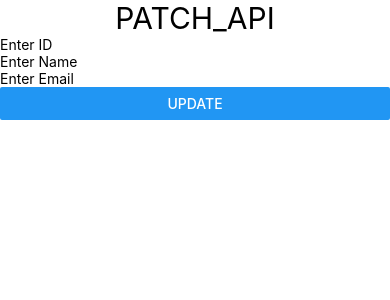
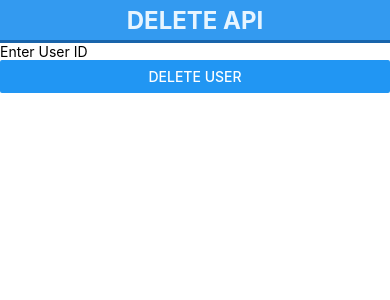
Before and after one commit to YaseenAminM/Learning_React_Native, a React Native app: screen / in a window 390 px wide. Shown: the top 300 px of the page. Built offline with nearby package versions, Linux system fonts and the light colour scheme.

Commit message:
How to delete data using DELETE API Method with Axios

```diff
--- a/App.jsx
+++ b/App.jsx
@@ -34,9 +34,10 @@ import GET_API from './src/components/GET_API';
 import Post_API from './src/components/Post_API';
 import PUT_API from './src/components/PUT_API';
 import PATCH_API from './src/components/PATCH_API';
+import DELETE_API from './src/components/DELETE_API';
 
 export default function App() {
-  return <View style={styles.appContainer}>{<PATCH_API />}</View>;
+  return <View style={styles.appContainer}>{<DELETE_API />}</View>;
 }
 
 const styles = StyleSheet.create({
--- /dev/null
+++ b/src/components/DELETE_API.jsx
@@ -0,0 +1,47 @@
+import { View, Text, TextInput, Button, Alert } from 'react-native';
+import React, { useState } from 'react';
+import axios from 'axios';
+
+export default function DELETE_API() {
+  const [userId, setUserId] = useState('');
+
+  async function handleDelete() {
+    if (!userId.trim()) {
+      Alert.alert('Error', 'Please enter a user ID to delete.');
+      return;
+    }
+
+    try {
+      await axios.delete(`http://192.168.0.107:3000/users/${userId}`);
+      Alert.alert('Success', `User with ID ${userId} has been deleted.`);
+      console.log(`Deleted user with id: ${userId}`);
+    } catch (error) {
+      Alert.alert('Error', error.message);
+      console.error('Delete failed:', error);
+    }
+
+    setUserId('');
+  }
+
+  return (
+    <View>
+      <Text
+        style={{
+          fontWeight: 'bold',
+          textAlign: 'center',
+          fontSize: 24,
+          padding: 5.5,
+          color: '#e7f5ff',
+          backgroundColor: '#339af0',
+          borderColor: '#1864ab',
+          borderBottomWidth: 3.5,
+        }}>
+        DELETE API
+      </Text>
+
+      <TextInput placeholder="Enter User ID" value={userId} onChangeText={setUserId} />
+
+      <Button title="Delete User" onPress={handleDelete} />
+    </View>
+  );
+}
```
